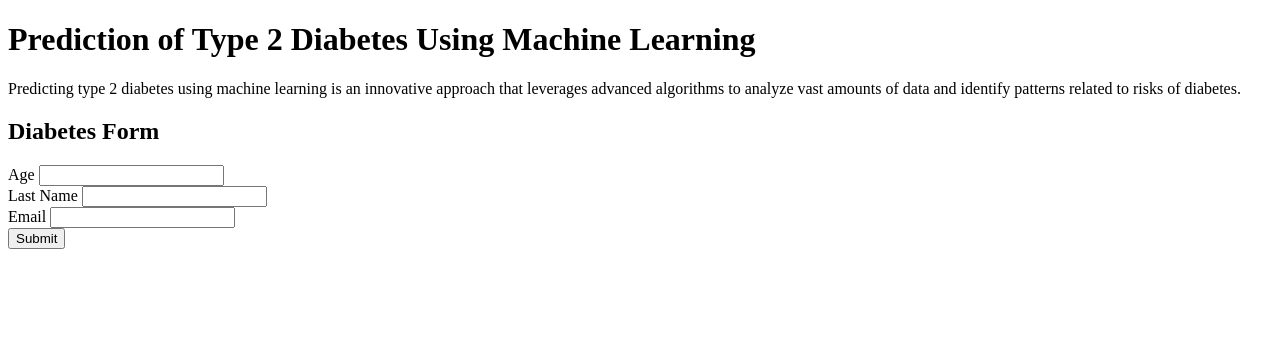
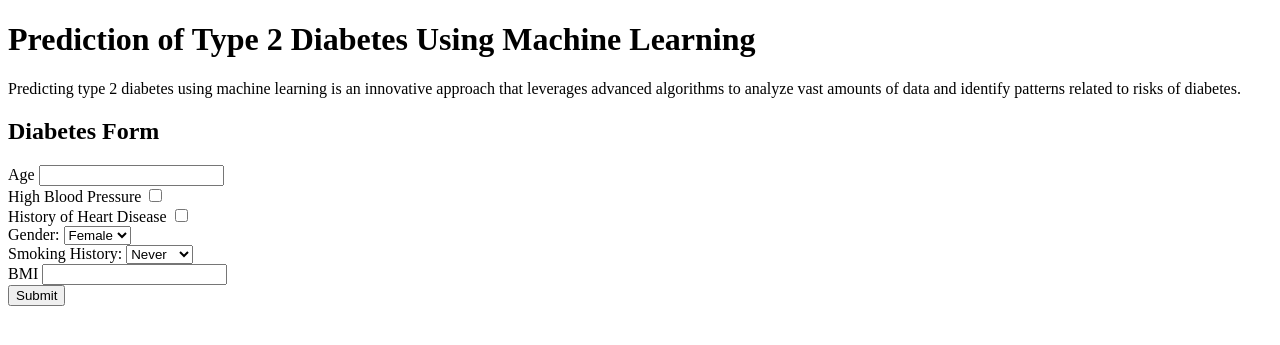
Before and after one commit to nataliea30/DiabetesML, a Flask app: page / in a window 1280 px wide. Shown: the top 345 px of the page. Run offline with Flask 3, Linux system fonts and the light colour scheme; parts of the project's set-up code (start-up, migrations or seed data) failed here and were passed over.

Commit message:
website mostly done, just needs css

```diff
--- a/Server/app.py
+++ b/Server/app.py
@@ -17,14 +17,16 @@ def dataPrep(X):
 
     data = np.append(data, X["age"])
 
-    if X["hypertension"] == "True":
-        data = np.append(data, 1)
-    else:
+    try:
+        if X["hypertension"] == "on":
+            data = np.append(data, 1)
+    except:
         data = np.append(data, 0)
 
-    if X["heart_disease"] == "True":
-        data = np.append(data, 1)
-    else:
+    try:
+        if X["heart_disease"] == "True":
+            data = np.append(data, 1)
+    except:
         data = np.append(data, 0)
 
     if X["gender"] == "Female":
@@ -56,16 +58,6 @@ def dataPrep(X):
         data = np.append(data, 0)
         data = np.append(data, 0)
         data = np.append(data, 1)
-    elif X["smoking_history"] == "never smoked":
-        print("never smoked")
-        data = np.append(data, 0)
-        data = np.append(data, 1)
-        data = np.append(data, 0)
-    elif X["smoking_history"] == "not current":
-        print("not current")
-        data = np.append(data, 0)
-        data = np.append(data, 0)
-        data = np.append(data, 1)
 
     data = np.append(data, X["bmi"])
 
@@ -84,10 +76,20 @@ def hello():
     print("Home Accessed")
     return render_template('index.html')
 
+@app.route('/success')
+def success():
+    print("Success Accessed")
+    return render_template('success.html')
+
 @app.route('/guess', methods=['POST'])
 def addOne():
     newGuess = request.get_json()
-    return jsonify({'guess' : str(guess(dataPrep(newGuess)))})
+    print(newGuess)
+    if guess(dataPrep(newGuess)) == 1:
+        nGuess = "High"
+    else:
+        nGuess = "Low"
+    return jsonify({'guess' : nGuess})
 
 if __name__ == "__main__":
     app.run(debug=True,host="0.0.0.0" , port=5003)
--- a/Server/templates/index.html
+++ b/Server/templates/index.html
@@ -25,23 +25,46 @@
           />
         </div>
         <div class="form-row">
-          <label for="LastName">Last Name</label>
+          <label for="hypertension">High Blood Pressure</label>
           <input
-            type="text"
+            type="checkbox"
             class="input-text input-text-block w-100"
-            id="LastName"
-            name="LastName"
+            id="hypertension"
+            name="hypertension"
           />
         </div>
         <div class="form-row">
-          <label for="Email">Email</label>
+          <label for="heart_disease">History of Heart Disease</label>
           <input
-            type="email"
+            type="checkbox"
             class="input-text input-text-block w-100"
-            id="Email"
-            name="Email"
+            id="heart_disease"
+            name="heart_disease"
           />
         </div>
+        <div class="gender">
+          <label for="genderdrp">Gender:</label>
+          <select id="gender" name="gender">
+            <option value="Female">Female</option>
+            <option value="Male">Male</option>
+          </select>
+        </div>
+        <div class="smoking_history">
+          <label for="smoking_history">Smoking History:</label>
+          <select id="smoking_history" name="smoking_history">
+            <option value="Never">Never</option>
+            <option value="current">Current</option>
+            <option value="former">Former</option>
+          </select>
+        </div>
+        <div class="form-row">
+          <label for="bmi">BMI</label>
+          <input
+            type="number"
+            class="input-text input-text-block w-100"
+            id="bmi"
+            name="bmi"
+          />
         <div class="form-row mx-auto">
           <button type="submit" class="btn-submit" id="btnSubmit">
             Submit
@@ -139,7 +162,7 @@
         console.log(response);
         // 2.5 Inform user of result
         if (response)
-          window.location = `/success.html?FirstName=${response.FirstName}&LastName=${response.LastName}&Email=${response.Email}&id=${response.id}`;
+          window.location = `/success?Risk=${response.guess}`;
         else alert(`An error occured.`);
       }
 
```
Also changed, not shown: 4 other files.
